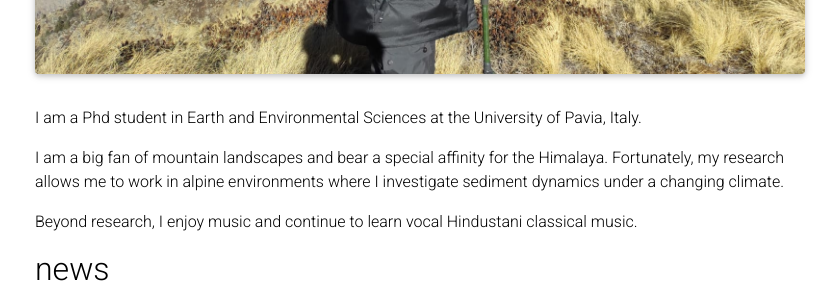
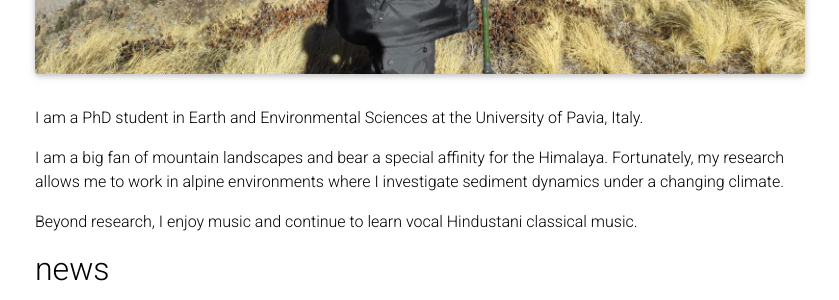
Before and after one commit to AnanyaGeo/ananyageo.github.io, a Jekyll site: the page built from _pages/about.md, in a window 1280 px wide and 1338 px high. Shown: the part 687-987 px from the top of the window, without its empty margins (220-1059 px from the left). Built offline with Jekyll 4.4.1, drawn with Linux system fonts in a browser that asks for light colours; full-size pictures stand in for the smaller copies a plugin makes; comment, search, counter and statistics services are not loaded; a style sheet for code colours, icons or effects is not loaded.

```diff
--- a/_pages/about.md
+++ b/_pages/about.md
@@ -19,7 +19,7 @@ selected_papers: false # includes a list of papers marked as "selected={true}"
 social: true  # includes social icons at the bottom of the page
 ---
 
-I am a Phd student in Earth and Environmental Sciences at the University of Pavia, Italy.
+I am a PhD student in Earth and Environmental Sciences at the University of Pavia, Italy.
 
 I am a big fan of mountain landscapes and bear a special affinity for the Himalaya. Fortunately, my research allows me to work in alpine environments where I investigate sediment dynamics under a changing climate.
 
```
